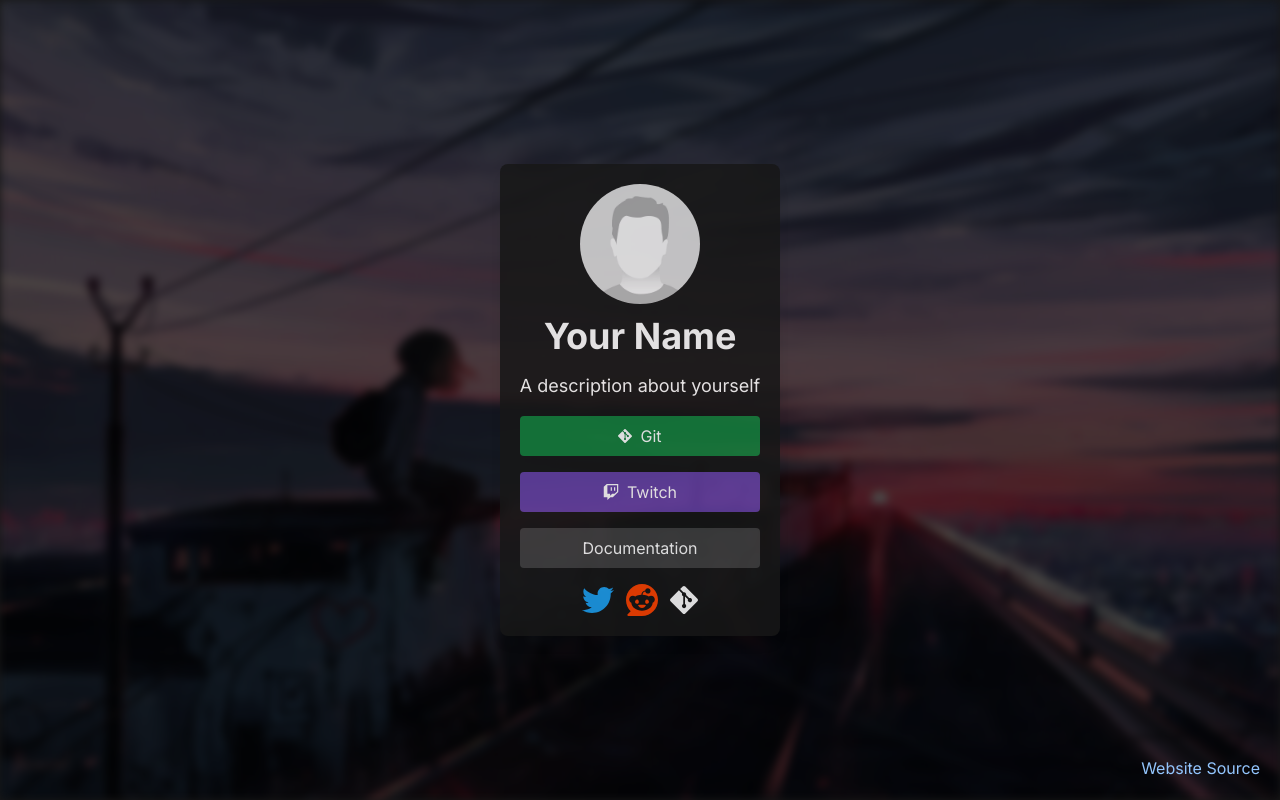
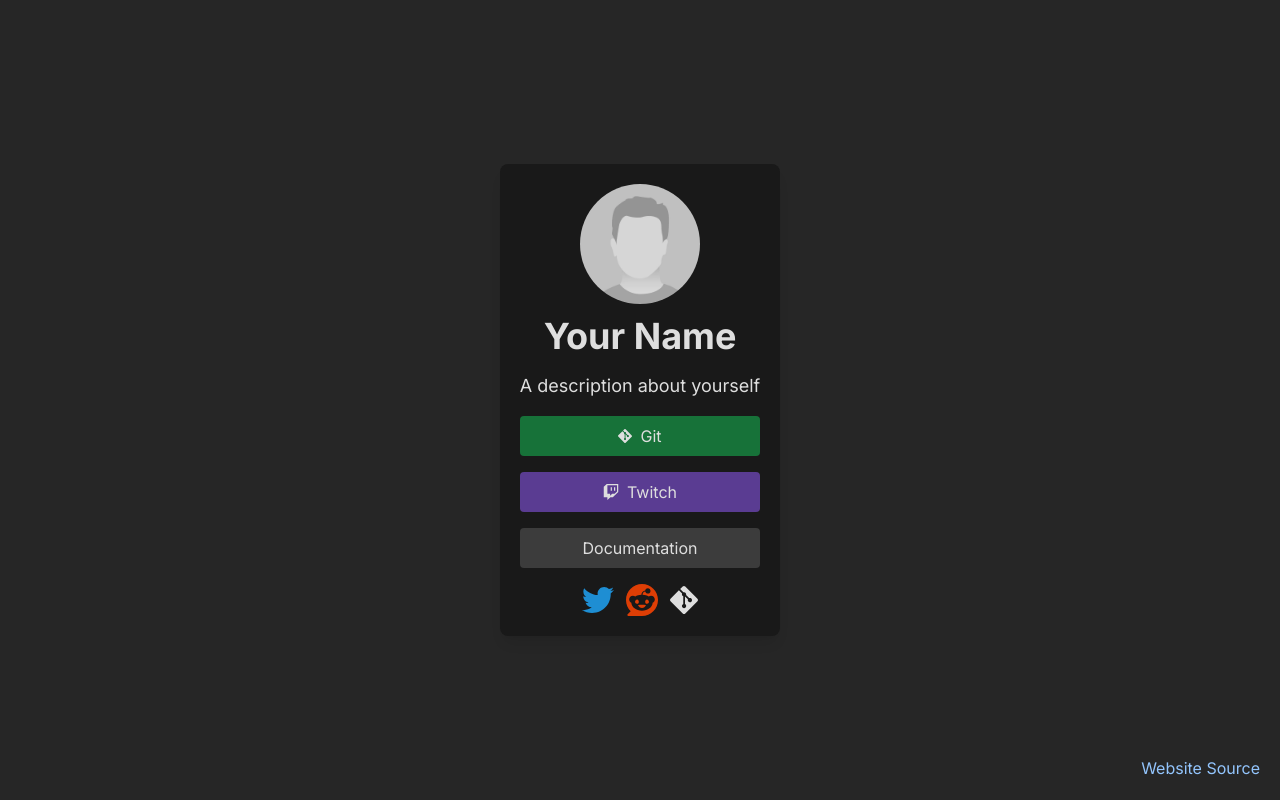
Before and after one commit to RealFascinated/simple-links, a Next.js app: page / in a window 1280 px wide. Built offline with nearby package versions, Linux system fonts and the light colour scheme.

Commit message:
migrate background image to a nextjs image

```diff
--- a/config.json
+++ b/config.json
@@ -4,7 +4,7 @@
   "description": "A description about yourself",
   "avatar": "/avatar.webp",
   "background": {
-    "showBackground": true,
+    "showBackground": false,
     "blur": true,
     "darken": {
       "enabled": true,
--- a/src/app/page.tsx
+++ b/src/app/page.tsx
@@ -46,26 +46,21 @@ export default function Home() {
   return (
     <>
       <main
-        className={`flex flex-col items-center justify-center w-screen h-screen bg-neutral-900 ${selectedTheme.textColor}`}
+        className={`flex flex-col items-center justify-center w-screen h-screen bg-neutral-800 ${selectedTheme.textColor}`}
       >
-        <div
-          className={`absolute inset-0 filter w-screen h-screen ${
-            background.blur && "blur-sm"
-          }`}
-          style={
-            background.showBackground
-              ? {
-                  zIndex: 0,
-                  background: background.darken.enabled
-                    ? `linear-gradient(rgba(0, 0, 0, ${background.darken.amount}), rgba(0, 0, 0, ${background.darken.amount})),
-                    url(${background.backgroundImage})`
-                    : `url(${background.backgroundImage})`,
-                  backgroundSize: "cover",
-                  backgroundBlendMode: "multiply",
-                }
-              : {}
-          }
-        ></div>
+        {background.showBackground && background.backgroundImage && (
+          <Image
+            alt="Background image"
+            src={background.backgroundImage}
+            fill={true}
+            style={{
+              zIndex: 0,
+              filter: `${background.blur && "blur(4px)"} brightness(${
+                background.darken.enabled && background.darken.amount / 2
+              })`,
+            }}
+          />
+        )}
         <div
           className={`${selectedTheme.background} rounded-lg text-center shadow-lg`}
           style={{
```
